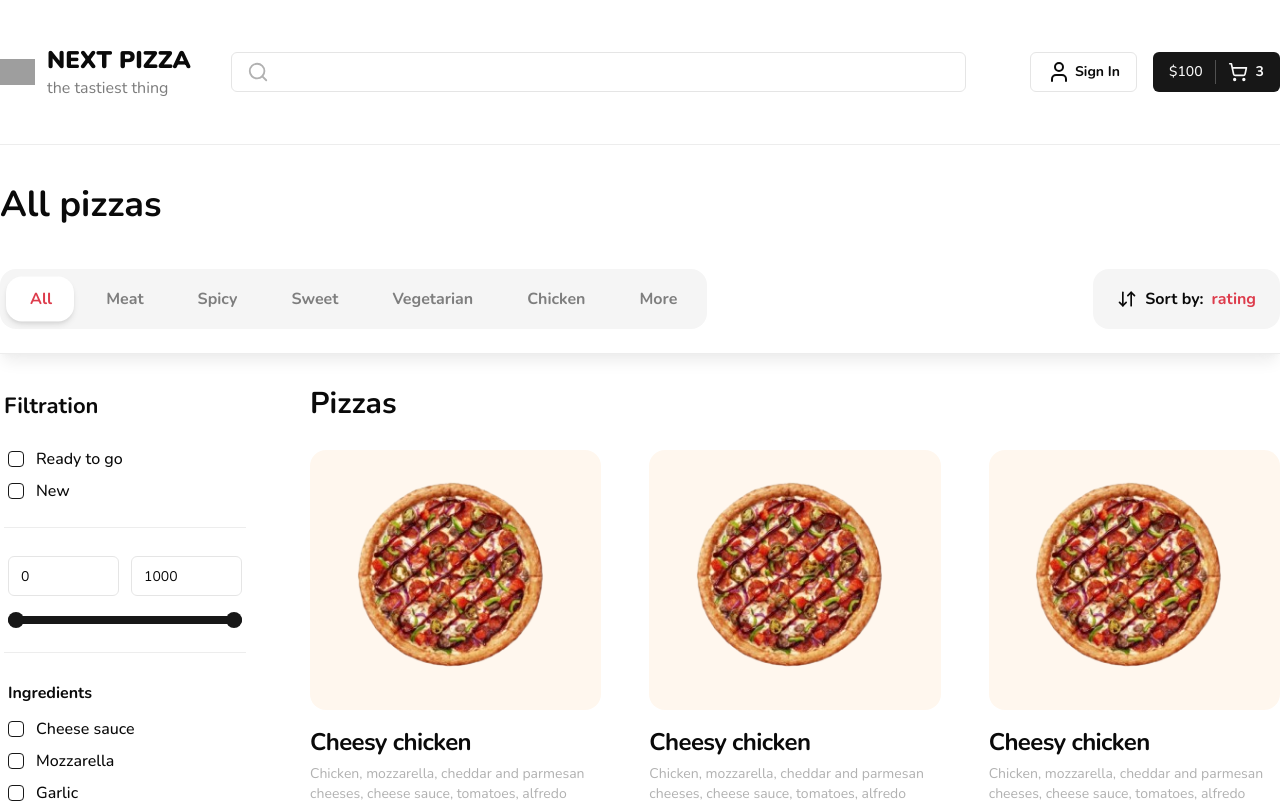
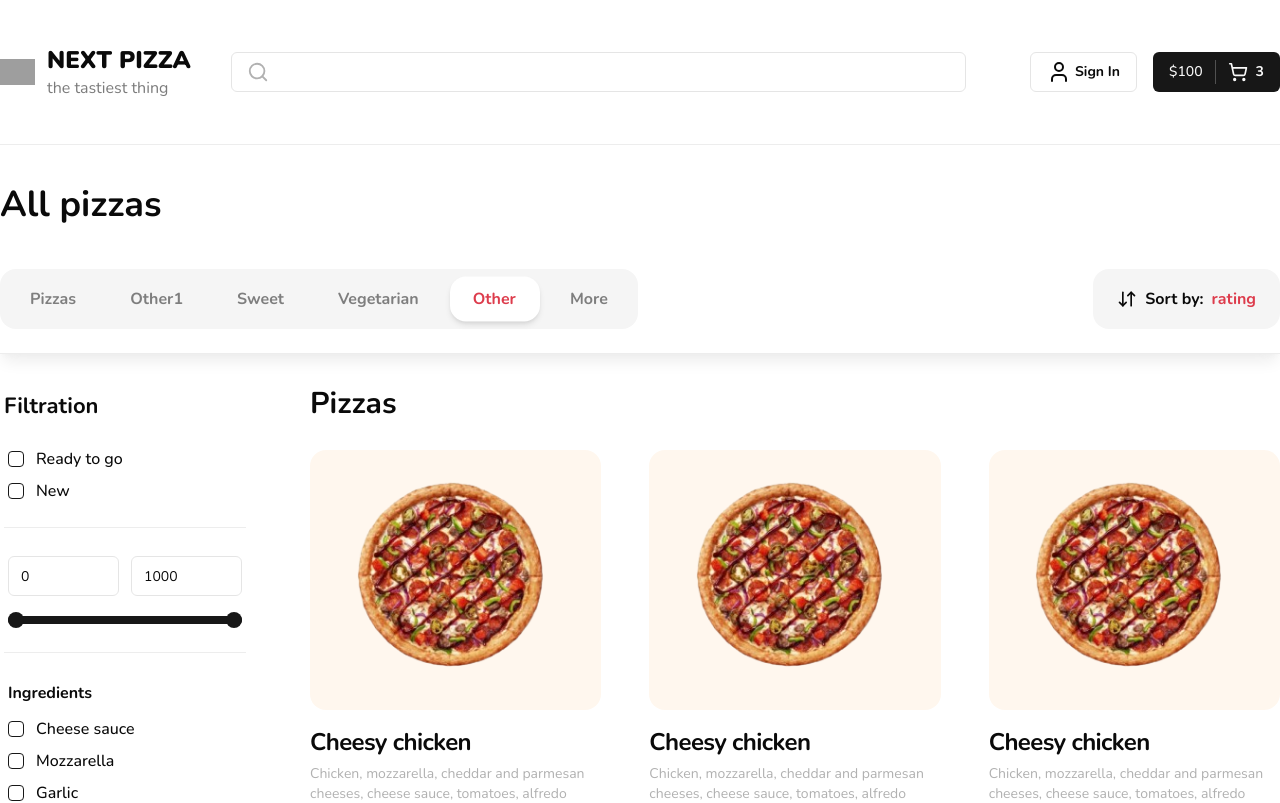
Before and after one commit to woxer77/pizza-next, a Next.js app: page / in a window 1280 px wide. Shown: the top 803 px of the page. Built offline with nearby package versions, Linux system fonts and the light colour scheme; grey boxes are pictures that could not be loaded.

Commit message:
feat: added zustand, changing category on scroll & on click

```diff
--- a/src/app/globals.css
+++ b/src/app/globals.css
@@ -83,3 +83,7 @@
   background-color: #b1b1b1;
   border-radius: 1px;
 }
+
+html {
+  scroll-behavior: smooth;
+}
--- a/src/components/elements/product-card.tsx
+++ b/src/components/elements/product-card.tsx
@@ -3,7 +3,7 @@ import React from 'react';
 import Image from 'next/image';
 import { Card, CardDescription, CardFooter, CardHeader, CardTitle } from '@/components/ui/card';
 import { Button } from '@/components/ui/button';
-import { Blocks } from 'lucide-react';
+import { Plus } from 'lucide-react';
 
 import { ClassProps } from '@/ts/interfaces';
 import { cn } from '@/lib/utils';
@@ -30,7 +30,7 @@ const ProductCard: React.FC<ProductCardProps> = ({ className, imgSrc, title, des
       <CardFooter className="flex-space-between p-0">
         <p className='text-xl'>from <span className='font-bold'>${price}</span></p>
         <Button className='font-semibold h-[42px]' variant="secondary">
-          <Blocks className='mr-3'/>
+          <Plus className='mr-3'/>
           <p className="text-lg font-bold">Add</p>
         </Button>
       </CardFooter>
--- a/src/components/elements/products-group.tsx
+++ b/src/components/elements/products-group.tsx
@@ -3,11 +3,12 @@
 import React from 'react';
 
 import { ClassProps } from '@/ts/interfaces';
-import { cn } from '@/lib/utils';
+import { cn, toSlug } from '@/lib/utils';
 import { useIntersection } from 'react-use';
+import { useActiveCategory } from '@/store/category';
 
 interface ProductsCategoryProps extends ClassProps {
-  title?: string;
+  title: string;
   children: React.ReactNode;
 }
 
@@ -16,16 +17,17 @@ const ProductsGroup: React.FC<ProductsCategoryProps> = ({ className, title, chil
   const intersection = useIntersection(intersectionRef, {
     threshold: 0.35
   });
+  const setActiveCategory = useActiveCategory(state => state.setActiveCategory);
 
   React.useEffect(() => {
     if (intersection?.isIntersecting) {
-      console.log(title);
+      setActiveCategory(toSlug(title));
     }
-  }, [title, intersection?.isIntersecting]);
+  }, [title, intersection?.isIntersecting, setActiveCategory]);
 
   return (
-    <div className={cn('mb-8', className)} ref={intersectionRef}>
-      {title && <h2 className="text-3xl font-bold mb-7">{title}</h2>}
+    <div className={cn('mb-8', className)} ref={intersectionRef} id={`${toSlug(title)}-group`}>
+      <h2 className="text-3xl font-bold mb-7">{title}</h2>
       <div className="grid grid-cols-3 gap-12">
         {children}
       </div>
--- a/src/components/elements/top-bar.tsx
+++ b/src/components/elements/top-bar.tsx
@@ -7,47 +7,50 @@ import { ArrowDownUp } from 'lucide-react';
 import { cn } from '@/lib/utils';
 import { ClassProps } from '@/ts/interfaces';
 import useSegmentedControl from '@/hooks/useSegmentedControl';
+import { useActiveCategory } from '@/store/category';
 
-type Categories = 'all' | 'meat' | 'spicy' | 'sweet' | 'vegetarian' | 'chicken' | 'more';
-
-const categories: Categories[] = ['all', 'meat', 'spicy', 'sweet', 'vegetarian', 'chicken', 'more'];
+const categories = ['pizzas', 'other1', 'sweet', 'vegetarian', 'other', 'more'];
 
 const TopBar: React.FC<ClassProps> = ({ className }) => {
-  const [currCategory, setCurrCategory] = React.useState<Categories>('all');
-
   const selectionElement = React.useRef<HTMLDivElement>(null);
   const parentElement = React.useRef<HTMLDivElement>(null);
-  const firstElement = React.useRef<HTMLDivElement>(null);
 
   const { changeSegment } = useSegmentedControl();
+  const setActiveCategory = useActiveCategory(state => state.setActiveCategory);
+  const activeCategory = useActiveCategory(state => state.activeCategory);
 
-  const changeCategory = React.useCallback((target: EventTarget | (HTMLElement | null), category: Categories) => {
+  const changeCategory = React.useCallback((target: EventTarget | (HTMLElement | null), category: string) => {
     if (target instanceof HTMLElement && parentElement.current && selectionElement.current) {
       changeSegment(target, parentElement.current, selectionElement.current);
-      setCurrCategory(category);
+      setActiveCategory(category);
     }
   }, []);
 
   React.useEffect(() => {
-    changeCategory(firstElement.current, 'all');
-  }, [changeCategory]);
+    const targetElement = parentElement.current?.querySelector(`#${activeCategory || categories[0]}-top-bar`);
+
+    if (targetElement) {
+      changeCategory(targetElement, activeCategory);
+    }
+  }, [changeCategory, activeCategory]);
 
   return (
     <div className={cn('sticky top-0 bg-white border-b border-solid border-gray-300 shadow-lg shadow-gray-300', className)}>
       <div className='container py-6 flex-space-between'>
         <div className='relative inline-flex select-none rounded-2xl bg-gray-200 gap-1.5 px-1.5 py-1.5' ref={parentElement}>
-          {categories.map((category: Categories) => (
-            <div
+          {categories.map((category: string) => (
+            <a
               className={cn(
                 'z-10 cursor-pointer rounded-2xl px-6 py-3 font-bold capitalize transition duration-300 flex-center hover:opacity-70',
-                currCategory === category ? 'text-red-500' : 'opacity-50'
+                (activeCategory || categories[0]) === category ? 'text-red-500' : 'opacity-50'
               )}
               onClick={(event) => changeCategory(event.target, category)}
               key={category}
-              ref={category === 'all' ? firstElement : null}
+              href={`#${category}-group`}
+              id={`${category}-top-bar`}
             >
               {category}
-            </div>
+            </a>
           ))}
           <div
             className='absolute top-1/2 h-3/4 -translate-y-1/2 rounded-2xl bg-white shadow-md transition-all duration-300'
--- /dev/null
+++ b/src/store/category.ts
@@ -0,0 +1,11 @@
+import { create } from 'zustand';
+
+interface CategoryState {
+  activeCategory: string;
+  setActiveCategory: (category: string) => void;
+}
+
+export const useActiveCategory = create<CategoryState>((set) => ({
+  activeCategory: '',
+  setActiveCategory: (category: string) => set({ activeCategory: category })
+}));
```
